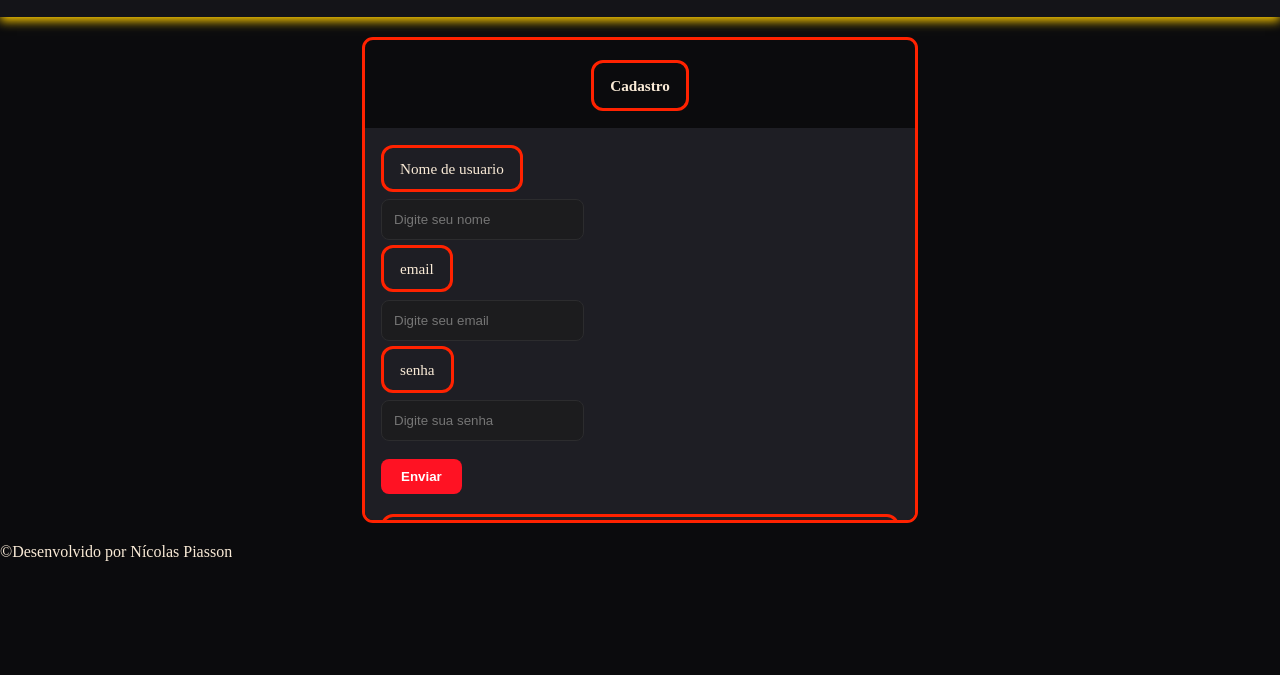
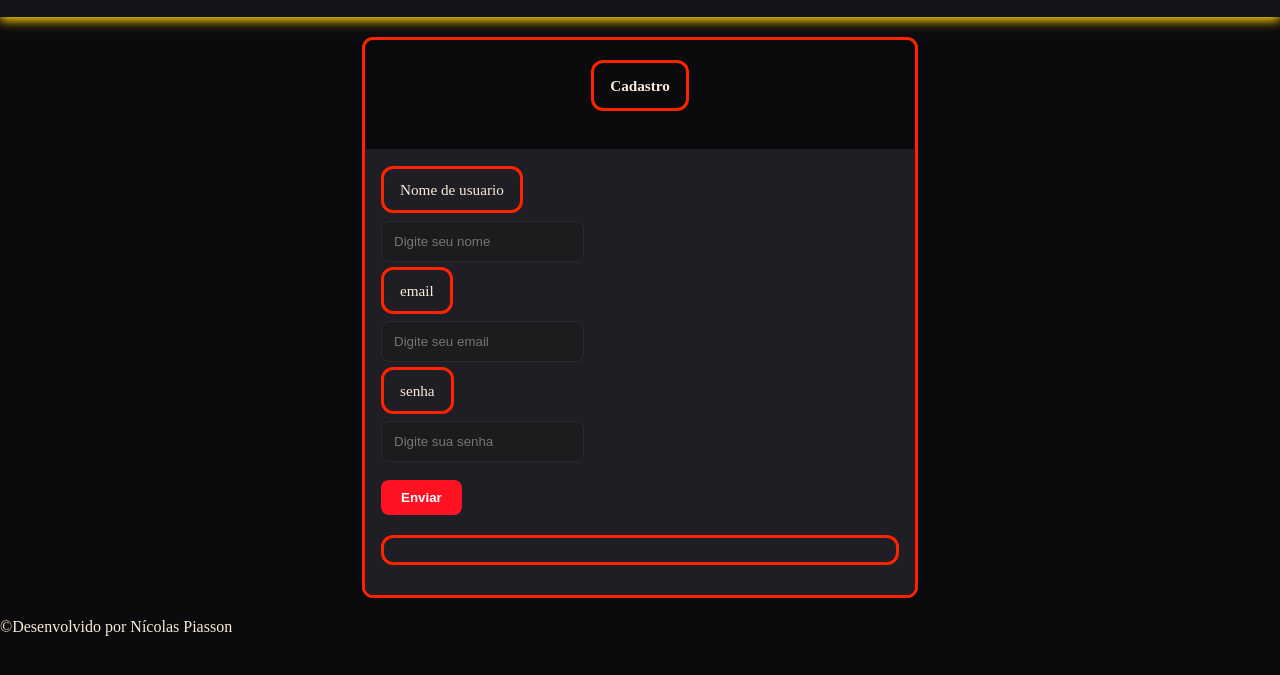
Before and after one commit to NicolasPKSescola/homem-de-ferro, a website: page login.html in a window 1280 px wide. Shown: the part 53-728 px from the top of the page. Drawn offline with Linux system fonts and the light colour scheme.

Commit message:
consertei o espaço extra na div do cadastro

```diff
--- a/style.css
+++ b/style.css
@@ -357,7 +357,7 @@ body{
 .conteiner-cadastro{
     max-width: 550px;
     margin: 20px auto;
-    height: 60vh;
+    height: auto;
     display: flex;
     flex-direction: column;
     background-color: var(--fundoCinema);
@@ -368,7 +368,6 @@ body{
 }
 
 .conteiner-ch1{
-    height: 60vh;
     flex: 1;
     padding: 20px;
     background-size: cover;
@@ -387,7 +386,6 @@ body{
 }
 
 .cadastro-envio{
-    height: 60vh;
     padding: 30px 16px;
     background-color: var(--cinzaGeek);
     max-height: 90%;
```
